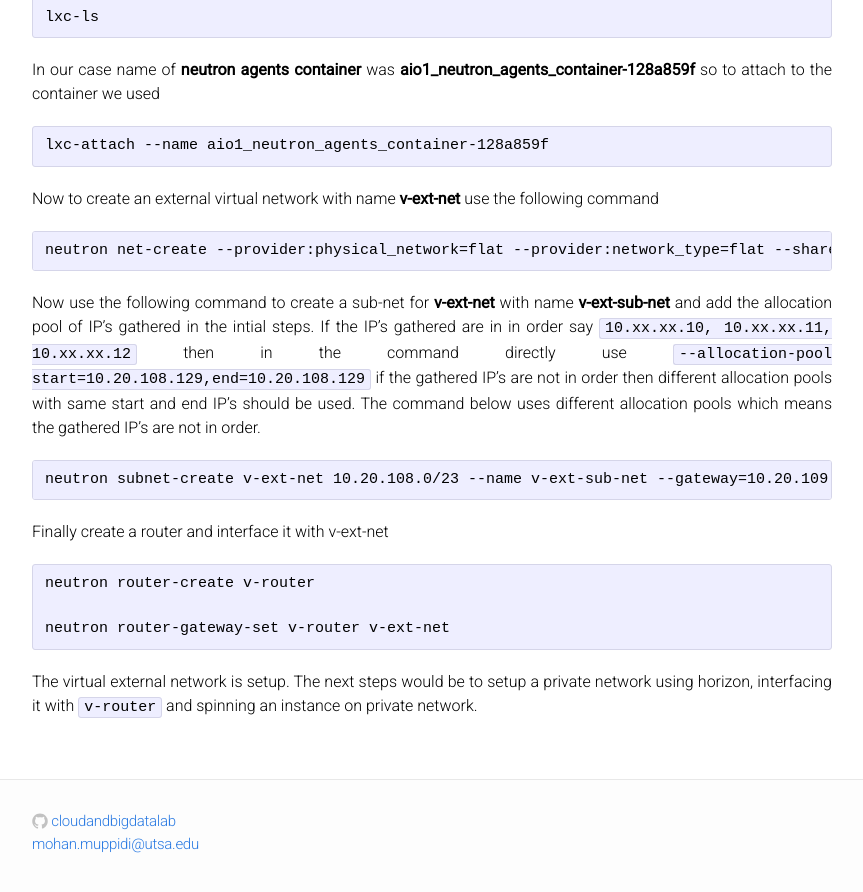
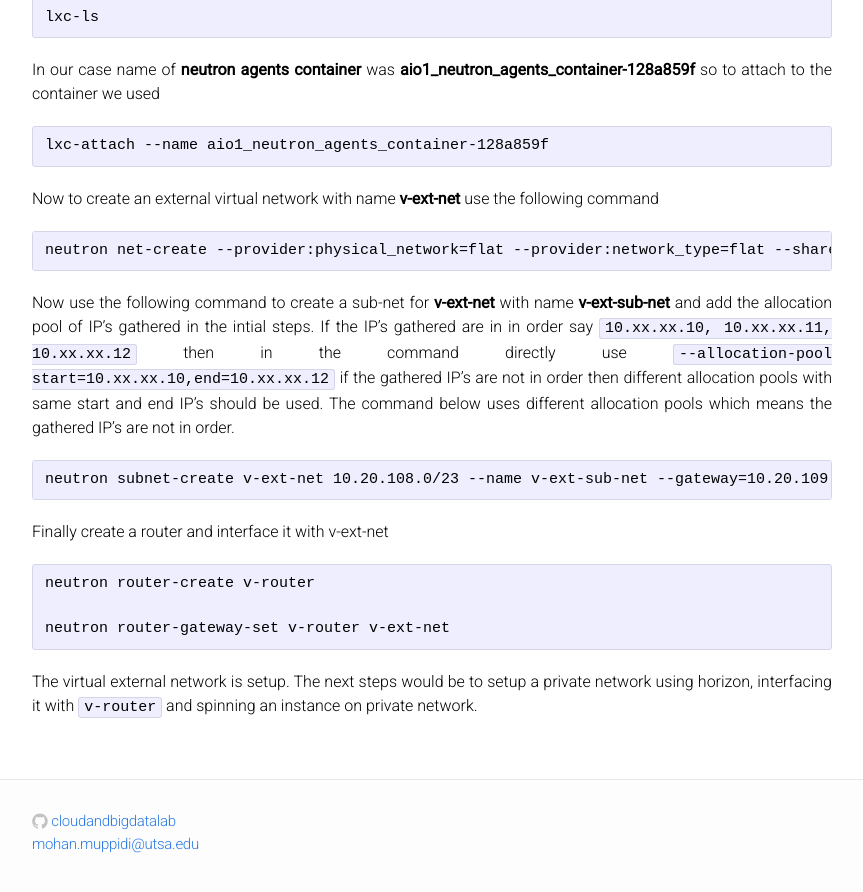
Before and after one commit to cloudandbigdatalab/OSCAR, a Jekyll site: the page built from new-post-deployment.md, in a window 1280 px wide and 900 px high, scrolled down 2180 px. Shown: the top 892 px of the window, without its empty margins (208-1071 px from the left). Built offline with Jekyll 4.4.1, drawn with Linux system fonts in a browser that asks for light colours; Markdown is read by kramdown in place of the engine named in the settings.

Commit message:
Update new-post-deployment.md

````diff
--- a/new-post-deployment.md
+++ b/new-post-deployment.md
@@ -106,10 +106,10 @@
 neutron net-create --provider:physical_network=flat --provider:network_type=flat --shared --router:external v-ext-net
 ```
 
-Now use the following command to create a sub-net for **v-ext-net** with name **v-ext-sub-net** and add the allocation pool of IP's gathered in the intial steps. If the IP's gathered are in in order say ```10.xx.xx.10, 10.xx.xx.11, 10.xx.xx.12``` then in the command directly use ```--allocation-pool start=10.20.108.129,end=10.20.108.129``` if the gathered IP's are not in order then different allocation pools with same start and end IP's should be used. The command below uses different allocation pools which means the gathered IP's are not in order.
+Now use the following command to create a sub-net for **v-ext-net** with name **v-ext-sub-net** and add the allocation pool of IP's gathered in the intial steps. If the IP's gathered are in in order say ```10.xx.xx.10, 10.xx.xx.11, 10.xx.xx.12``` then in the command directly use ```--allocation-pool start=10.xx.xx.10,end=10.xx.xx.12``` if the gathered IP's are not in order then different allocation pools with same start and end IP's should be used. The command below uses different allocation pools which means the gathered IP's are not in order.
 
 ```
-neutron subnet-create v-ext-net 10.20.108.0/23 --name v-ext-sub-net --gateway=10.20.109.254 --allocation-pool start=10.20.108.128,end=10.20.108.128 --allocation-pool start=10.20.108.129,end=10.20.108.129 --allocation-pool start=10.20.108.13,end=10.20.108.13
+neutron subnet-create v-ext-net 10.20.108.0/23 --name v-ext-sub-net --gateway=10.20.109.254 --allocation-pool start=10.xx.xx.11,end=10.xx.xx.11 --allocation-pool start=10.xx.xx.13,end=10.xx.xx.13 --allocation-pool start=10.xx.xx.15,end=10.xx.xx.15
 ```
 
 Finally create a router and interface it with v-ext-net
````
